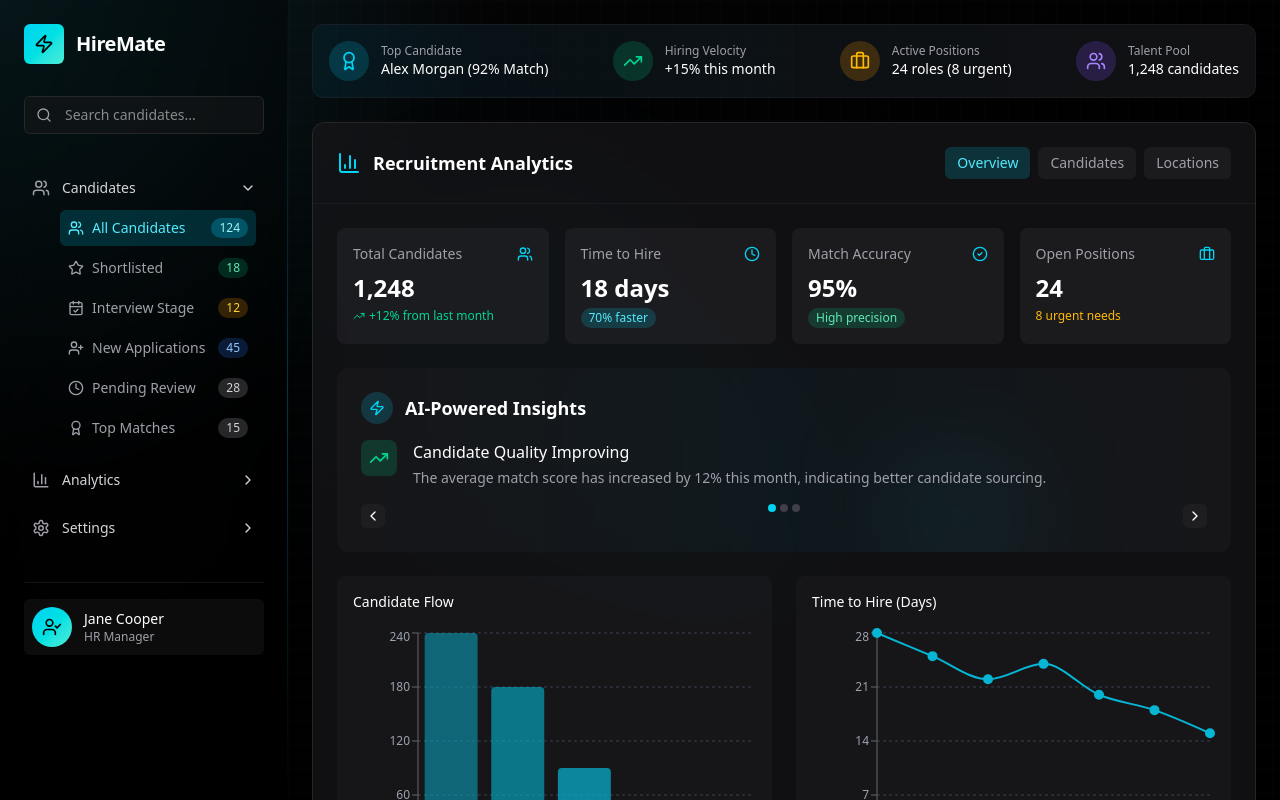
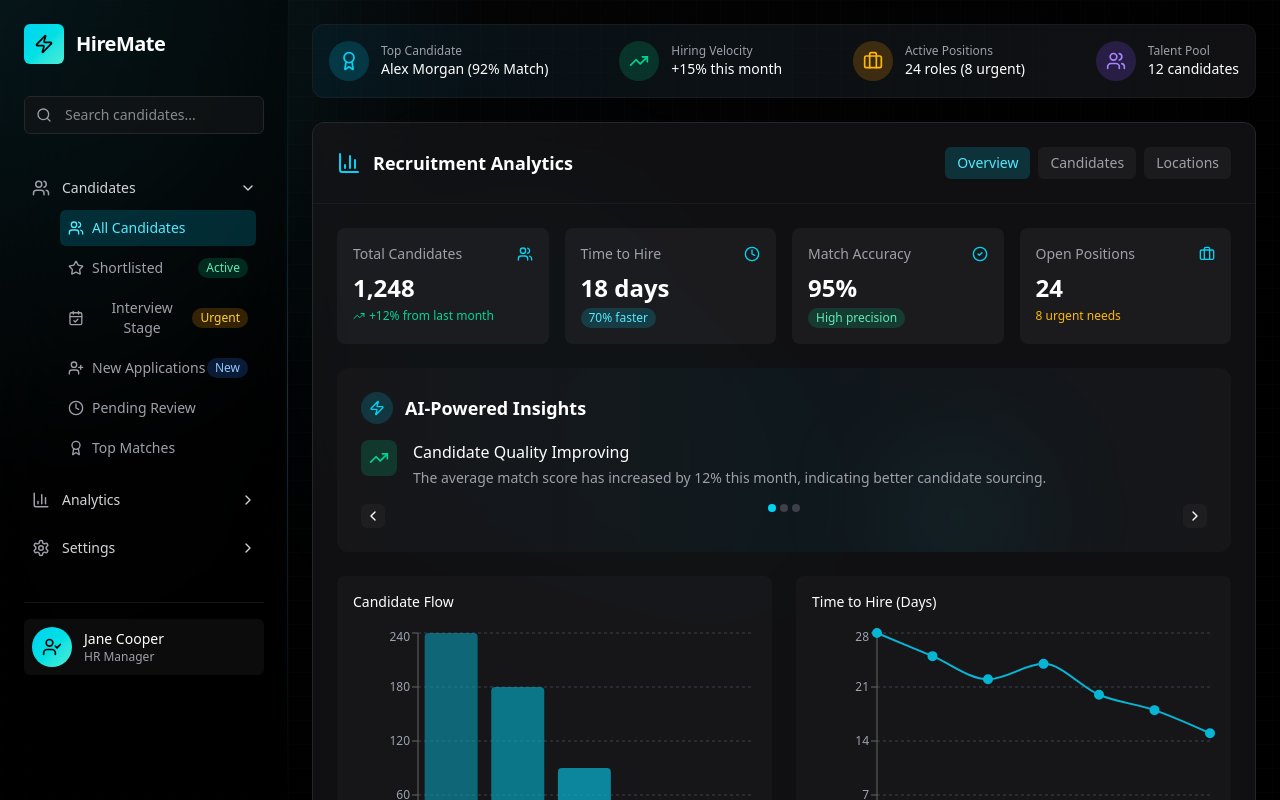
Before and after one commit to Mohfazam/HireMate, a React (Vite) app in the folder Frontend/: page /dashboard in a window 1280 px wide. Built offline with nearby package versions, Linux system fonts and the light colour scheme.

Commit message:
4ND Push

```diff
--- a/Frontend/src/App.tsx
+++ b/Frontend/src/App.tsx
@@ -3,8 +3,6 @@ import './App.css'
 import {
   createBrowserRouter,
   RouterProvider,
-  Routes,
-  Route,
 } from "react-router-dom";
 import JobSubmissionForm from './components/Joblisting/job-submission-form'
 import DashboardLayout from './components/Candidate/dashboard-layout';
--- /dev/null
+++ b/Frontend/src/components/Candidate/Candidate-data.ts
@@ -0,0 +1,219 @@
+export interface Candidate {
+    id: number
+    name: string
+    role: string
+    location: string
+    experience: string
+    matchScore: number
+    status: 'shortlisted' | 'interview' | 'new' | 'pending' | 'matched' | null
+    skills: Array<{ name: string; level: number }>
+    github: { repos: number; stars: number; contributions: number }
+    leetcode: { solved: number; contests: number; ranking: string }
+  }
+
+  export const candidates: Candidate[] = [
+    {
+      id: 1,
+      name: "Alex Morgan",
+      role: "Senior Frontend Developer",
+      location: "San Francisco, CA",
+      experience: "7 years",
+      matchScore: 92,
+      status: 'shortlisted',
+      skills: [
+        { name: "React", level: 95 },
+        { name: "TypeScript", level: 90 },
+        { name: "Next.js", level: 85 },
+        { name: "TailwindCSS", level: 88 },
+      ],
+      github: { repos: 32, stars: 450, contributions: 1240 },
+      leetcode: { solved: 320, contests: 15, ranking: "Top 5%" },
+    },
+    {
+      id: 2,
+      name: "Sarah Chen",
+      role: "Full Stack Engineer",
+      location: "New York, NY",
+      experience: "5 years",
+      matchScore: 88,
+      status: 'interview',
+      skills: [
+        { name: "Node.js", level: 92 },
+        { name: "React", level: 85 },
+        { name: "MongoDB", level: 80 },
+        { name: "GraphQL", level: 78 },
+      ],
+      github: { repos: 24, stars: 320, contributions: 980 },
+      leetcode: { solved: 280, contests: 12, ranking: "Top 10%" },
+    },
+    {
+      id: 3,
+      name: "Michael Johnson",
+      role: "Backend Developer",
+      location: "Austin, TX",
+      experience: "4 years",
+      matchScore: 85,
+      status: 'new',
+      skills: [
+        { name: "Python", level: 90 },
+        { name: "Django", level: 85 },
+        { name: "PostgreSQL", level: 82 },
+        { name: "Docker", level: 75 },
+      ],
+      github: { repos: 18, stars: 210, contributions: 760 },
+      leetcode: { solved: 240, contests: 8, ranking: "Top 15%" },
+    },
+    {
+      id: 4,
+      name: "Emily Rodriguez",
+      role: "UI/UX Developer",
+      location: "Seattle, WA",
+      experience: "6 years",
+      matchScore: 90,
+      status: 'pending',
+      skills: [
+        { name: "Figma", level: 95 },
+        { name: "React", level: 88 },
+        { name: "CSS/SCSS", level: 92 },
+        { name: "Animation", level: 90 },
+      ],
+      github: { repos: 22, stars: 380, contributions: 920 },
+      leetcode: { solved: 180, contests: 5, ranking: "Top 25%" },
+    },
+    {
+      id: 5,
+      name: "David Kim",
+      role: "DevOps Engineer",
+      location: "Chicago, IL",
+      experience: "8 years",
+      matchScore: 87,
+      status: 'matched',
+      skills: [
+        { name: "Kubernetes", level: 92 },
+        { name: "AWS", level: 90 },
+        { name: "Terraform", level: 85 },
+        { name: "CI/CD", level: 88 },
+      ],
+      github: { repos: 28, stars: 290, contributions: 1050 },
+      leetcode: { solved: 150, contests: 3, ranking: "Top 30%" },
+    },
+    {
+      id: 6,
+      name: "Olivia Wilson",
+      role: "Mobile Developer",
+      location: "Portland, OR",
+      experience: "5 years",
+      matchScore: 84,
+      status: 'new',
+      skills: [
+        { name: "React Native", level: 90 },
+        { name: "Swift", level: 85 },
+        { name: "Kotlin", level: 82 },
+        { name: "Firebase", level: 80 },
+      ],
+      github: { repos: 20, stars: 240, contributions: 820 },
+      leetcode: { solved: 210, contests: 7, ranking: "Top 20%" },
+    },
+    {
+      id: 7,
+      name: "James Lee",
+      role: "ML Engineer",
+      location: "Boston, MA",
+      experience: "6 years",
+      matchScore: 89,
+      status: 'shortlisted',
+      skills: [
+        { name: "Python", level: 95 },
+        { name: "TensorFlow", level: 92 },
+        { name: "PyTorch", level: 88 },
+        { name: "SQL", level: 85 },
+      ],
+      github: { repos: 25, stars: 420, contributions: 1100 },
+      leetcode: { solved: 290, contests: 10, ranking: "Top 8%" },
+    },
+    {
+      id: 8,
+      name: "Sofia Martinez",
+      role: "Security Engineer",
+      location: "Miami, FL",
+      experience: "7 years",
+      matchScore: 86,
+      status: 'interview',
+      skills: [
+        { name: "Penetration Testing", level: 94 },
+        { name: "Network Security", level: 92 },
+        { name: "Python", level: 85 },
+        { name: "Cloud Security", level: 88 },
+      ],
+      github: { repos: 30, stars: 380, contributions: 950 },
+      leetcode: { solved: 200, contests: 6, ranking: "Top 18%" },
+    },
+    {
+      id: 9,
+      name: "Lucas Anderson",
+      role: "Blockchain Developer",
+      location: "Denver, CO",
+      experience: "4 years",
+      matchScore: 83,
+      status: 'pending',
+      skills: [
+        { name: "Solidity", level: 90 },
+        { name: "Web3.js", level: 88 },
+        { name: "Smart Contracts", level: 85 },
+        { name: "JavaScript", level: 82 },
+      ],
+      github: { repos: 22, stars: 280, contributions: 780 },
+      leetcode: { solved: 170, contests: 4, ranking: "Top 28%" },
+    },
+    {
+      id: 10,
+      name: "Emma Thompson",
+      role: "Data Engineer",
+      location: "Toronto, CA",
+      experience: "5 years",
+      matchScore: 91,
+      status: 'matched',
+      skills: [
+        { name: "Apache Spark", level: 93 },
+        { name: "Python", level: 90 },
+        { name: "SQL", level: 92 },
+        { name: "Airflow", level: 85 },
+      ],
+      github: { repos: 28, stars: 410, contributions: 1150 },
+      leetcode: { solved: 260, contests: 9, ranking: "Top 12%" },
+    },
+    {
+      id: 11,
+      name: "Ryan Patel",
+      role: "Cloud Architect",
+      location: "Vancouver, CA",
+      experience: "9 years",
+      matchScore: 94,
+      status: 'shortlisted',
+      skills: [
+        { name: "AWS", level: 96 },
+        { name: "Azure", level: 92 },
+        { name: "Terraform", level: 90 },
+        { name: "Docker", level: 88 },
+      ],
+      github: { repos: 35, stars: 520, contributions: 1400 },
+      leetcode: { solved: 310, contests: 14, ranking: "Top 6%" },
+    },
+    {
+      id: 12,
+      name: "Isabella Kim",
+      role: "AR/VR Developer",
+      location: "Los Angeles, CA",
+      experience: "4 years",
+      matchScore: 85,
+      status: 'new',
+      skills: [
+        { name: "Unity", level: 92 },
+        { name: "C#", level: 88 },
+        { name: "3D Modeling", level: 85 },
+        { name: "AR Kit", level: 82 },
+      ],
+      github: { repos: 20, stars: 260, contributions: 720 },
+      leetcode: { solved: 160, contests: 5, ranking: "Top 32%" },
+    }
+  ]
--- a/Frontend/src/components/Candidate/dashboard-layout.tsx
+++ b/Frontend/src/components/Candidate/dashboard-layout.tsx
@@ -4,11 +4,30 @@ import GlassSidebar from "../General/glass-sidebar"
 import CandidateGrid from "./candidate-grid"
 import AnalyticsPanel from "./analytics-panel"
 import { Award, Briefcase, TrendingUp, Users } from "lucide-react"
+import { candidates } from "./Candidate-data"
 
 export default function DashboardLayout() {
   const [isMobile, setIsMobile] = useState(false)
   const [sortMethod, setSortMethod] = useState("default")
   const [cursorPosition, setCursorPosition] = useState({ x: 0, y: 0 })
+
+  const candidateCounts = {
+    total: candidates.length,
+    //@ts-ignore
+    shortlisted: candidates.filter(c => c.status === 'shortlisted').length,
+    //@ts-ignore
+
+    interview: candidates.filter(c => c.status === 'interview').length,
+    //@ts-ignore
+
+    new: candidates.filter(c => c.status === 'new').length,
+    //@ts-ignore
+
+    pending: candidates.filter(c => c.status === 'pending').length,
+    //@ts-ignore
+
+    matched: candidates.filter(c => c.status === 'matched').length
+  }
 
   useEffect(() => {
     const handleMouseMove = (e: MouseEvent) => {
@@ -103,7 +122,12 @@ export default function DashboardLayout() {
       </div>
 
       <div className="relative z-20 flex h-screen">
-        <GlassSidebar isMobile={isMobile} onSortChange={handleSortChange} />
+        <GlassSidebar
+          isMobile={isMobile}
+          onSortChange={handleSortChange}
+          //@ts-ignore
+          candidateCounts={candidateCounts}
+        />
 
         <main className="flex-1 overflow-auto p-6">
           <div className="mb-6 p-4 bg-gradient-to-r from-cyan-950/30 to-zinc-900/70 rounded-xl border border-zinc-800/50">
@@ -144,7 +168,7 @@ export default function DashboardLayout() {
                 </div>
                 <div>
                   <p className="text-xs text-zinc-400">Talent Pool</p>
-                  <p className="text-sm font-medium">1,248 candidates</p>
+                  <p className="text-sm font-medium">{candidateCounts.total} candidates</p>
                 </div>
               </div>
             </div>
--- a/Frontend/src/components/General/glass-sidebar.tsx
+++ b/Frontend/src/components/General/glass-sidebar.tsx
@@ -29,7 +29,6 @@ interface NavSection {
   icon: React.ElementType
   items: {
     name: string
-    count?: number
     icon?: React.ElementType
     sortBy?: string
     status?: 'active' | 'new' | 'urgent'
@@ -48,40 +47,34 @@ export default function GlassSidebar({ isMobile, onSortChange }: GlassSidebarPro
       items: [
         {
           name: "All Candidates",
-          count: 124,
           icon: Users,
           sortBy: "default"
         },
         {
           name: "Shortlisted",
-          count: 18,
           icon: Star,
           sortBy: "shortlisted",
           status: 'active'
         },
         {
           name: "Interview Stage",
-          count: 12,
           icon: CalendarCheck,
           sortBy: "interview",
           status: 'urgent'
         },
         {
           name: "New Applications",
-          count: 45,
           icon: UserPlus,
           sortBy: "new",
           status: 'new'
         },
         {
           name: "Pending Review",
-          count: 28,
           icon: Clock,
           sortBy: "pending"
         },
         {
           name: "Top Matches",
-          count: 15,
           icon: Award,
           sortBy: "matches"
         }
@@ -233,17 +226,12 @@ export default function GlassSidebar({ isMobile, onSortChange }: GlassSidebarPro
                                   )}
                                   <span>{item.name}</span>
                                 </div>
-                                {item.count && (
+                                {item.status && (
                                   <span className={`
-                                    px-2 py-0.5 rounded-full text-xs transition-colors
-                                    ${item.status
-                                      ? getStatusColor(item.status)
-                                      : item.sortBy === activeSort
-                                        ? "bg-cyan-500/30 text-cyan-200"
-                                        : "bg-zinc-800 text-zinc-300"
-                                    }
+                                    px-2 py-0.5 rounded-full text-xs
+                                    ${getStatusColor(item.status)}
                                   `}>
-                                    {item.count}
+                                    {item.status.charAt(0).toUpperCase() + item.status.slice(1)}
                                   </span>
                                 )}
                               </motion.button>
```
